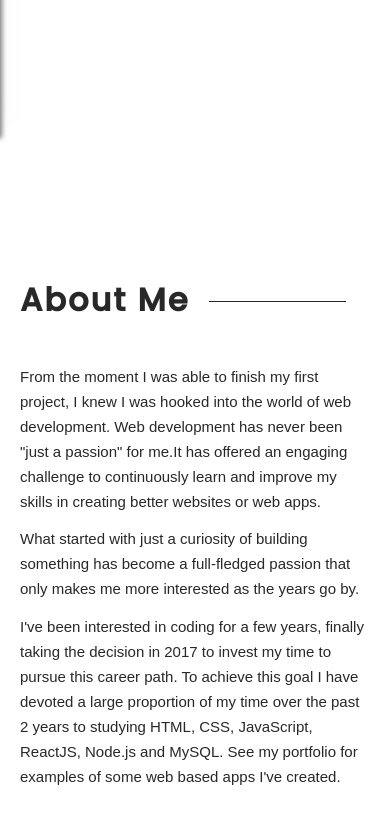
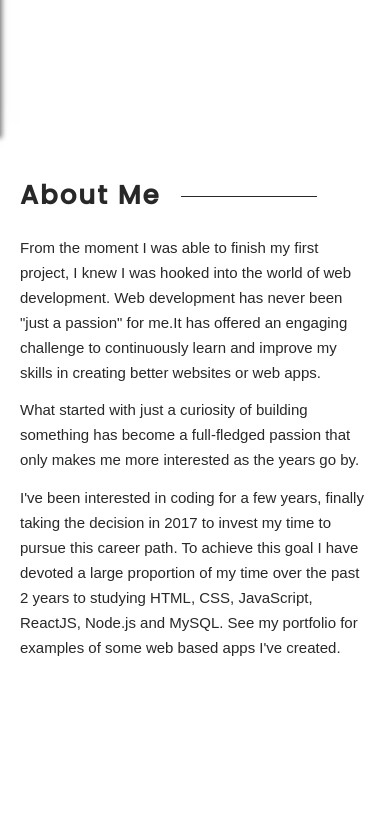
Before and after one commit to alexticovschi/portfolio, a Gatsby site: page / in a window 390 px wide. Shown: the part 706-1544 px from the top of the page. Built offline with nearby package versions, Linux system fonts and the light colour scheme; Gatsby itself is replaced by a stand-in of ours; a web font is replaced by a local one.

Commit message:
adding media queries for About component

```diff
--- a/src/components/About/about.scss
+++ b/src/components/About/about.scss
@@ -14,6 +14,7 @@
   @media screen and (max-width: 575px) {
     grid-column: full-start/ full-end;
     margin: 0 2rem;
+    padding: 5rem 0;
   }
 
   &__title {
@@ -21,19 +22,17 @@
     margin-bottom: 4rem;
     font-size: 3.2rem;
 
-    @media screen and (max-width: 375px) {
+    @media screen and (max-width: 480px) {
       font-size: 2.6rem;
+      margin-bottom: 2rem;
     }
 
-    @media screen and (max-width: 325px) {
-      font-size: 2.5rem;
-    }
 
     &::after {
       content: "";
       display: block;
       height: 1px;
-      width: 300px;
+      width: 30rem;
       background-color: var(--darkGrey);
       position: relative;
       top: 2.5rem;
@@ -43,7 +42,7 @@
         width: 35vw;
       }
 
-      @media screen and (max-width: 375px) {
+      @media screen and (max-width: 480px) {
         top: 2rem;
       }
     }
```
